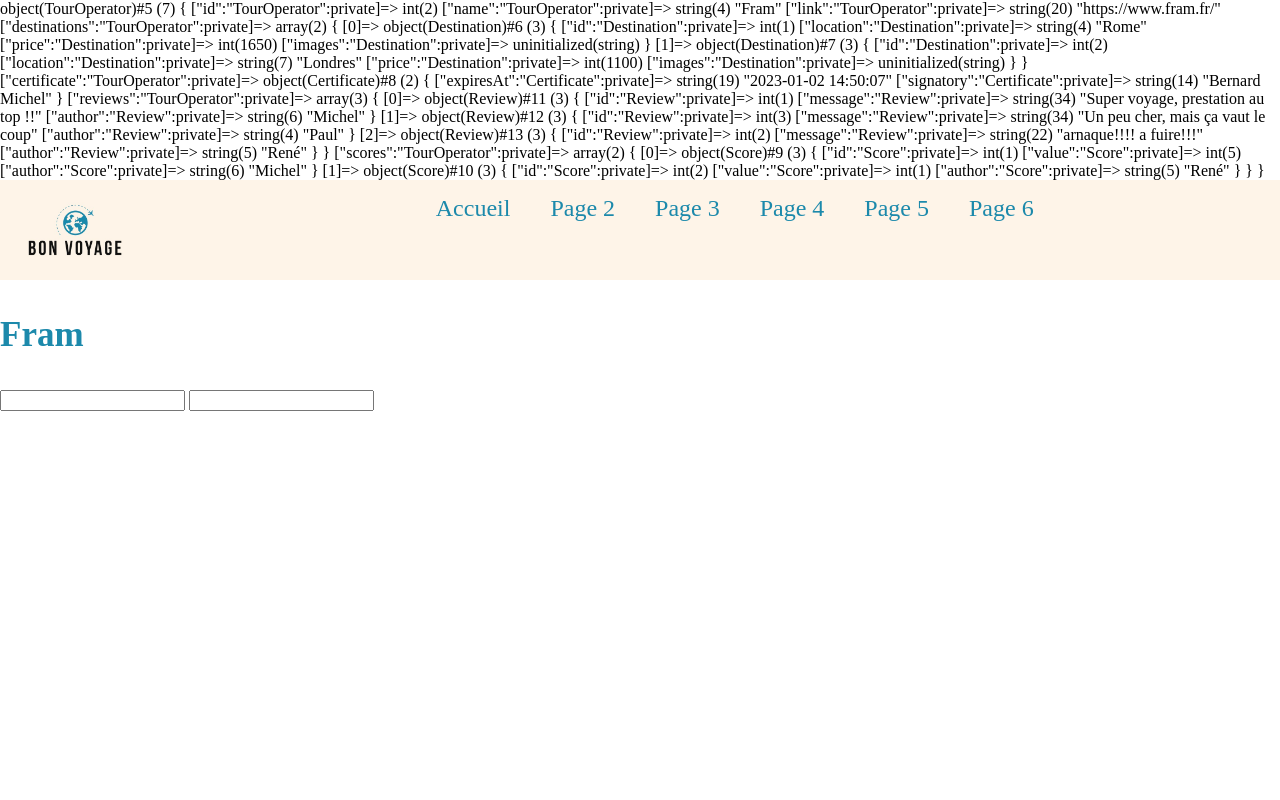
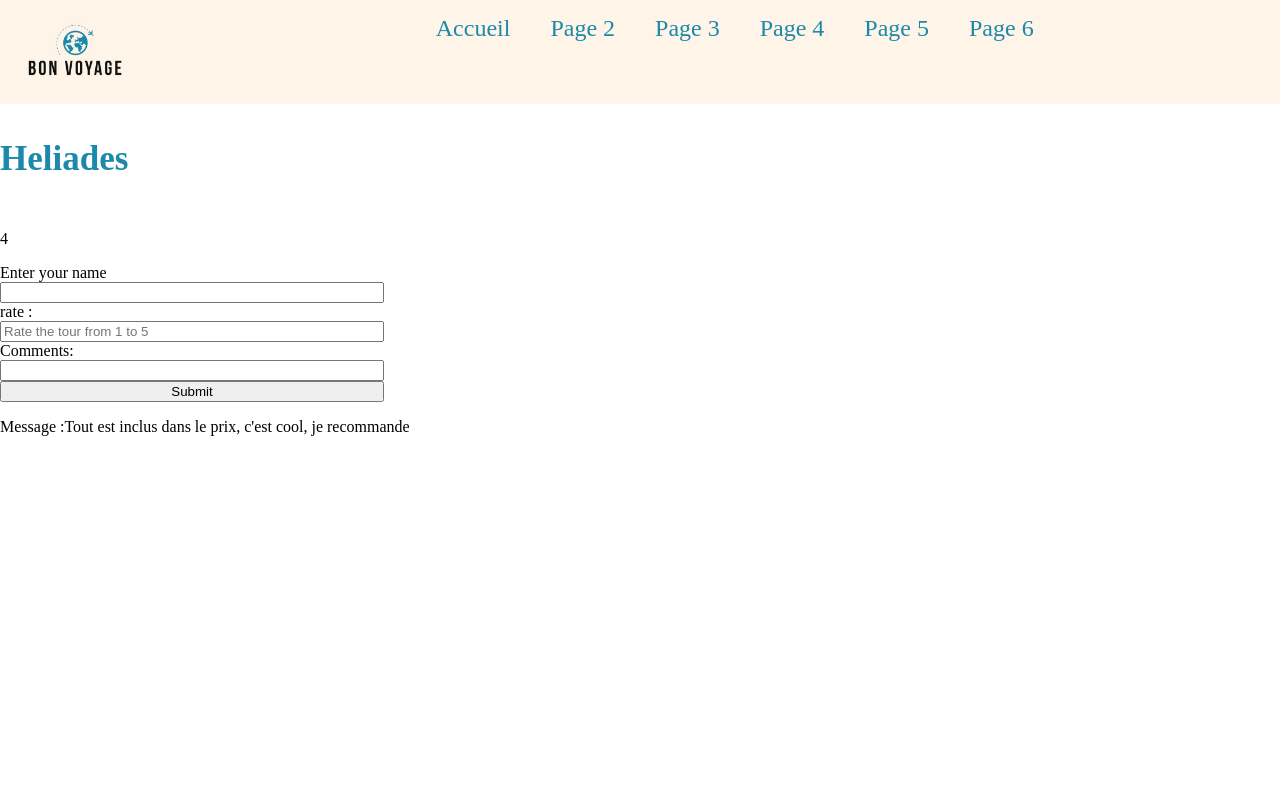
Before and after one commit to Amayas-Tamarat/ComparOperator, a PHP site: page /listTourOperators.php in a window 1280 px wide. Run offline with PHP 8.4, Linux system fonts and the light colour scheme; data comes from the database, SQL or seed files in the repository.

Commit message:
advanced Tour operator page

```diff
--- a/html/classes/Manager.php
+++ b/html/classes/Manager.php
@@ -205,4 +205,99 @@
         return $listeDestinations;
     }
 
+    public function displayReviews(TourOperator $tourOperator)
+    {
+        foreach($tourOperator->getReviews() as $review)
+        {
+            echo '<p> Message :' . $review->getMessage() . '</p>';
+        }
+    }
+
+    public function insertReview(TourOperator $tourOperator, $name, $rate, $comments):void
+    {
+        $idTourOperator = $tourOperator->getId();
+        if($this->getAuthorId($name) != ""){
+            $idAuthor = $this->getAuthorId($name);
+        }else{
+            $idAuthor = $this->insertAuthor($name);
+        }
+        if(!$this->authorAlreadyPosted($idTourOperator,$idAuthor)){
+            $this->insertMessage($idTourOperator,$comments,$idAuthor);
+            $this->insertScore($idTourOperator,$rate,$idAuthor);
+        }else{
+            echo" LE gars a déja posté !!!!";
+        }
+
+    }
+
+    public function getAuthorId($name):int|null
+    {
+        $statement = $this->getDb()->prepare('SELECT id FROM author WHERE name = :name');
+        $statement->bindParam('name', $name, PDO::PARAM_STR);
+        $statement->execute();
+
+        $nombre = $statement->fetch();
+        if($nombre!="" ){
+            return $nombre[0];
+        }else
+            return null;
+    }
+
+    public function insertAuthor($name):int
+    {
+        $req = $this->getDb()->prepare("INSERT INTO author (name) VALUES (:name)");
+
+        if ($req->execute(array('name' => $name))) {
+            return $this->getDb()->lastInsertId();
+        }
+    }
+
+    public function insertMessage($idTourOperator, $message, $idAuthor):void
+    {
+        $req = $this->getDb()->prepare("INSERT INTO review (message,tour_operator_id, author_id)
+        VALUES (:message,:tour_operator_id,:author_id)");
+
+        $req->execute(array(
+            'message' => $message,
+            'tour_operator_id' => $idTourOperator,
+            'author_id'=>$idAuthor
+        )) ;
+    }
+
+    public function insertScore($idTourOperator, $score, $idAuthor):void
+    {
+        $req = $this->getDb()->prepare("INSERT INTO score (value,tour_operator_id, author_id)
+        VALUES (:value,:tour_operator_id,:author_id)");
+
+        $req->execute(array(
+            'value' => $score,
+            'tour_operator_id' => $idTourOperator,
+            'author_id'=>$idAuthor
+        )) ;
+    }
+
+    public function authorAlreadyPosted($idTourOperator, $idAuthor):bool
+    {
+        $statement = $this->getDb()->prepare('SELECT * FROM review WHERE tour_operator_id = :tour_operator_id AND author_id = :author_id');
+        $statement->bindParam('tour_operator_id', $idTourOperator, PDO::PARAM_INT);
+        $statement->bindParam('author_id', $idAuthor, PDO::PARAM_INT);
+        $statement->execute();
+
+        $bool = $statement->fetch();
+
+        if($bool){
+            return true;
+        }else
+            return false;
+    }
+    public function tourNote(TourOperator $tourOperator):float
+    {
+        $id = $tourOperator->getId();
+        $statement = $this->getDb()->prepare('SELECT AVG(value) FROM score WHERE tour_operator_id = :id');
+        $statement->bindParam('id', $id, PDO::PARAM_INT);
+        $statement->execute();
+
+        $note = $statement->fetch();
+        return $note[0];
+    }
 }
--- a/html/css/styles.css
+++ b/html/css/styles.css
@@ -79,6 +79,12 @@
     height: 400px;
     width:400px;
 }
+/*-------REVIEW----------*/
+.reviewForm{
+    display:flex;
+    flex-direction: column;
+    width:30%;
+}
 
 /*-----------------*/
 
--- a/html/listTourOperators.php
+++ b/html/listTourOperators.php
@@ -3,9 +3,14 @@
 require_once('./connect/connect.php');
 
 $manager = new Manager($db);
-$operator = $manager->findOperatorById(2);
+$operator = $manager->findOperatorById(3);
 $tourOperator =$manager->createTourOperator($operator);
-var_dump($tourOperator);
+//var_dump($tourOperator);
+
+if(isset($_POST['name']) && $_POST['name'] !=""){
+    $manager->insertReview($tourOperator, $_POST['name'],$_POST['note'],$_POST['comments'] );
+    header("Location: ./listTourOperators.php");
+}
 ?>
 <!DOCTYPE html>
 <html lang="en">
@@ -20,12 +25,20 @@
     include('./partials/nav.php');
     ?>
     <h3><?php echo $tourOperator->getName() ?></h3>
+    <p><?php echo($manager->tourNote($tourOperator)) ?></p>
 
-    <form action="" method="post">
-        <label for=""></label>
-        <input type="number">
-        <label for=""></label>
-        <input type="text">
+    <form class="reviewForm" action="" method="post">
+        <label for="name">Enter your name</label>
+        <input type="text" name="name">
+        <label for="note">rate :</label>
+        <input type="number" name="note" placeholder="Rate the tour from 1 to 5">
+        <label for="comments">Comments:</label>
+        <input type="text" name="comments">
+        <input type="submit">
     </form>
+
+    <?php
+        $manager->displayReviews($tourOperator);
+    ?>
 </body>
 </html>
```
